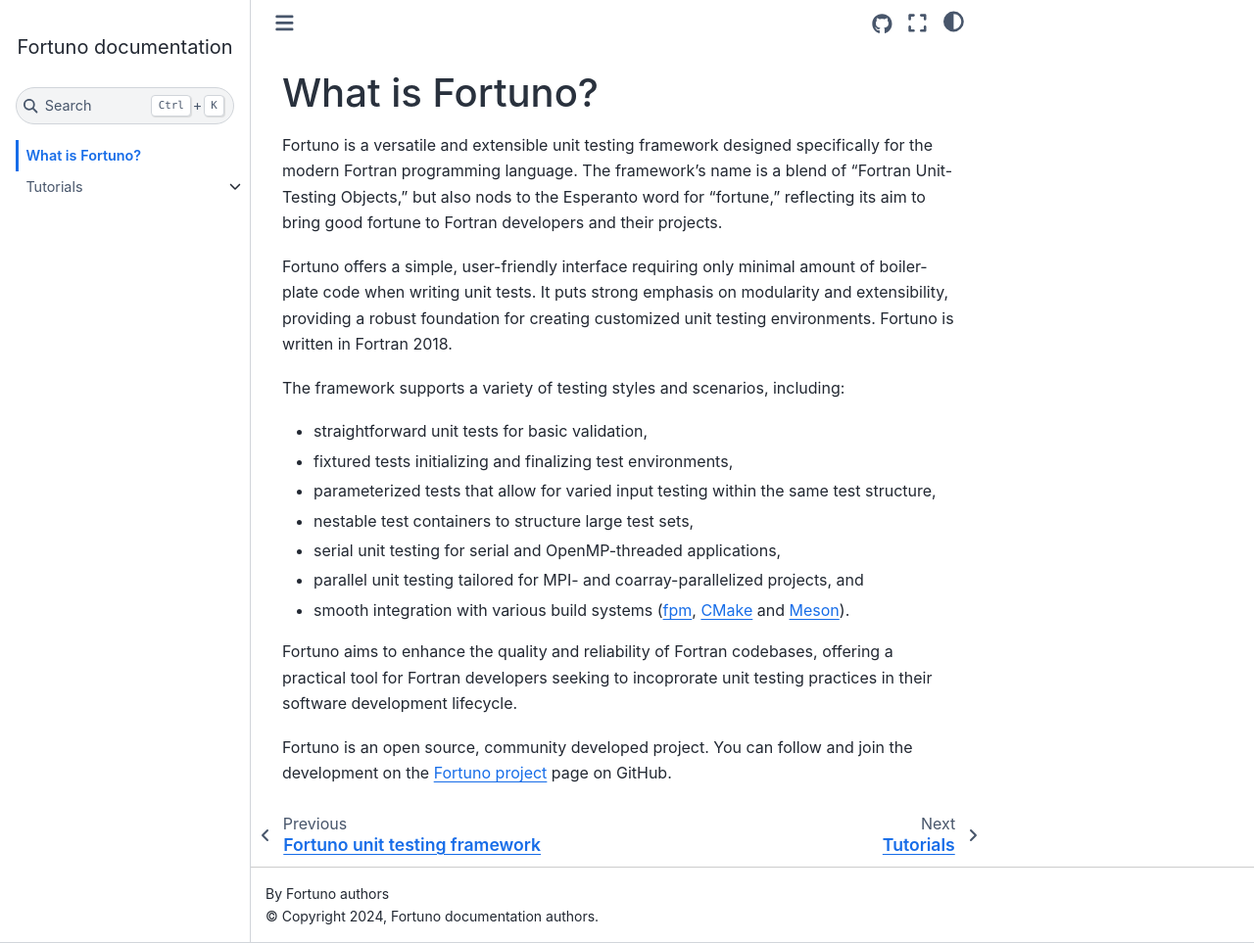
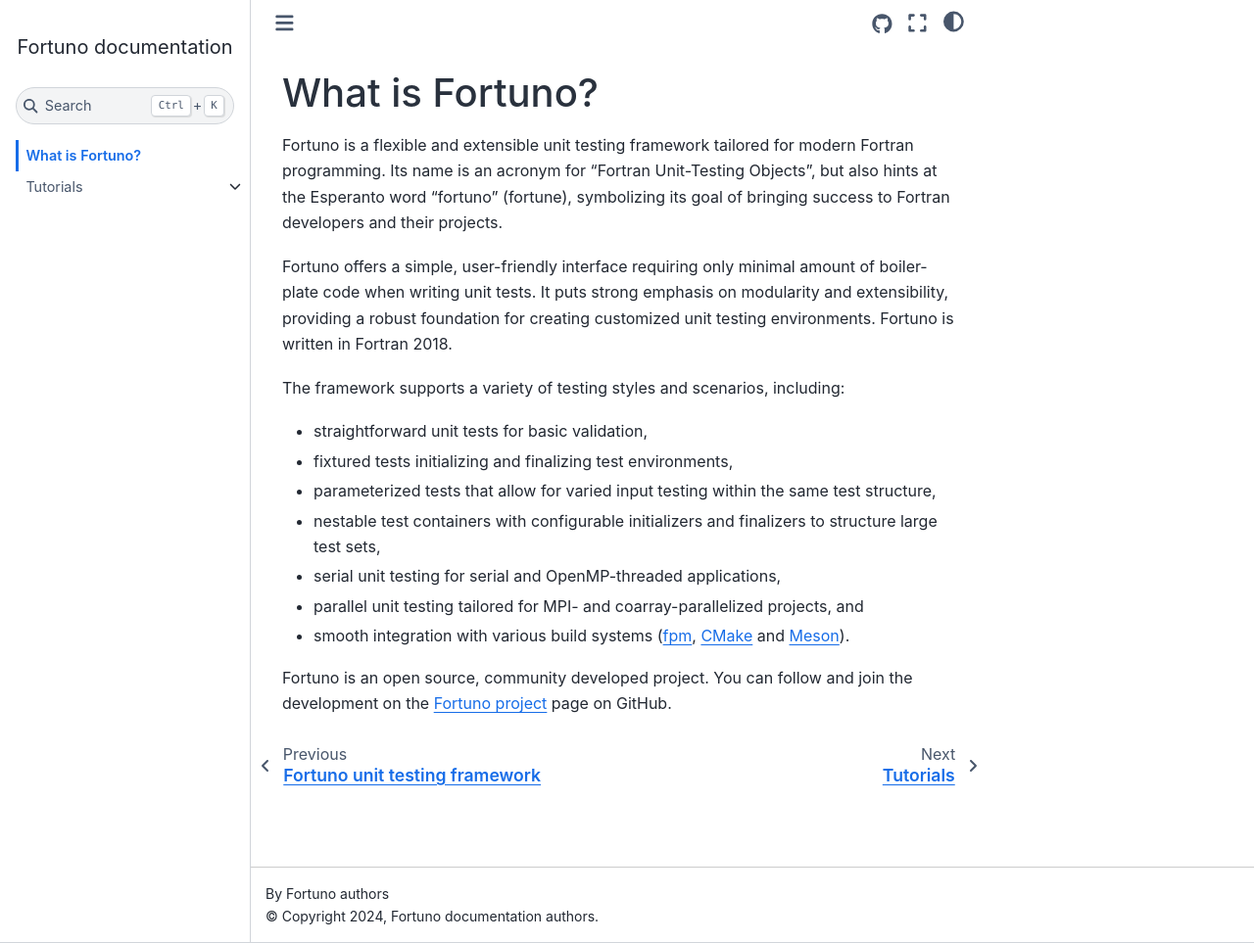
Before and after one commit to fortuno-repos/fortuno-docs, a Sphinx documentation site: the page built from docs/about.rst, in a window 1280 px wide and 963 px high. Shown: the whole window at 98% size. Built offline with Sphinx 7.4.7 and the Sphinx Book theme 1.1.4, drawn with Linux system fonts in a browser that asks for light colours.

Commit message:
Apply minimal cosmetic changes

```diff
--- a/docs/about.rst
+++ b/docs/about.rst
@@ -2,10 +2,10 @@
 What is Fortuno?
 ****************
 
-Fortuno is a versatile and extensible unit testing framework designed specifically for the modern
-Fortran programming language. The framework's name is a blend of "Fortran Unit-Testing Objects," but
-also nods to the Esperanto word for "fortune," reflecting its aim to bring good fortune to Fortran
-developers and their projects.
+Fortuno is a flexible and extensible unit testing framework tailored for modern Fortran programming.
+Its name is an acronym for "Fortran Unit-Testing Objects", but also hints at the Esperanto word
+"fortuno" (fortune), symbolizing its goal of bringing success to Fortran developers and their
+projects.
 
 Fortuno offers a simple, user-friendly interface requiring only minimal amount of boiler-plate code
 when writing unit tests. It puts strong emphasis on modularity and extensibility, providing a robust
@@ -19,7 +19,8 @@ The framework supports a variety of testing styles and scenarios, including:
 
 * parameterized tests that allow for varied input testing within the same test structure,
 
-* nestable test containers to structure large test sets,
+* nestable test containers with configurable initializers and finalizers to structure large test
+  sets,
 
 * serial unit testing for serial and OpenMP-threaded applications,
 
@@ -28,9 +29,5 @@ The framework supports a variety of testing styles and scenarios, including:
 * smooth integration with various build systems (`fpm <https://fpm.fortran-lang.org/>`_, `CMake
   <https://cmake.org/>`_ and `Meson <https://mesonbuild.com/>`_).
 
-Fortuno aims to enhance the quality and reliability of Fortran codebases, offering a practical tool
-for Fortran developers seeking to incoprorate unit testing practices in their software development
-lifecycle.
-
 Fortuno is an open source, community developed project. You can follow and join the development on
 the `Fortuno project <https://github.com/fortuno-repos/fortuno>`_ page on GitHub.
--- a/docs/tutorials/quickstart.rst
+++ b/docs/tutorials/quickstart.rst
@@ -94,7 +94,7 @@ Fortuno is built around the following key concepts:
   Their initialization (set-up) and finalization (tear-down) is customizable and they might provide
   data for the test cases and test suites they contain.
 
-* **Test apps**: driver programs responsible for setting up and tearing down the test suites and
+* **Test apps**: Driver programs responsible for setting up and tearing down the test suites and
   running the tests.
 
 Depending, whether the routines you test are serial (eventually with OpenMP-parallelization),
```
Also changed, not shown: other parts of docs/tutorials/quickstart.rst (+1 -1 lines), 1 other file.
